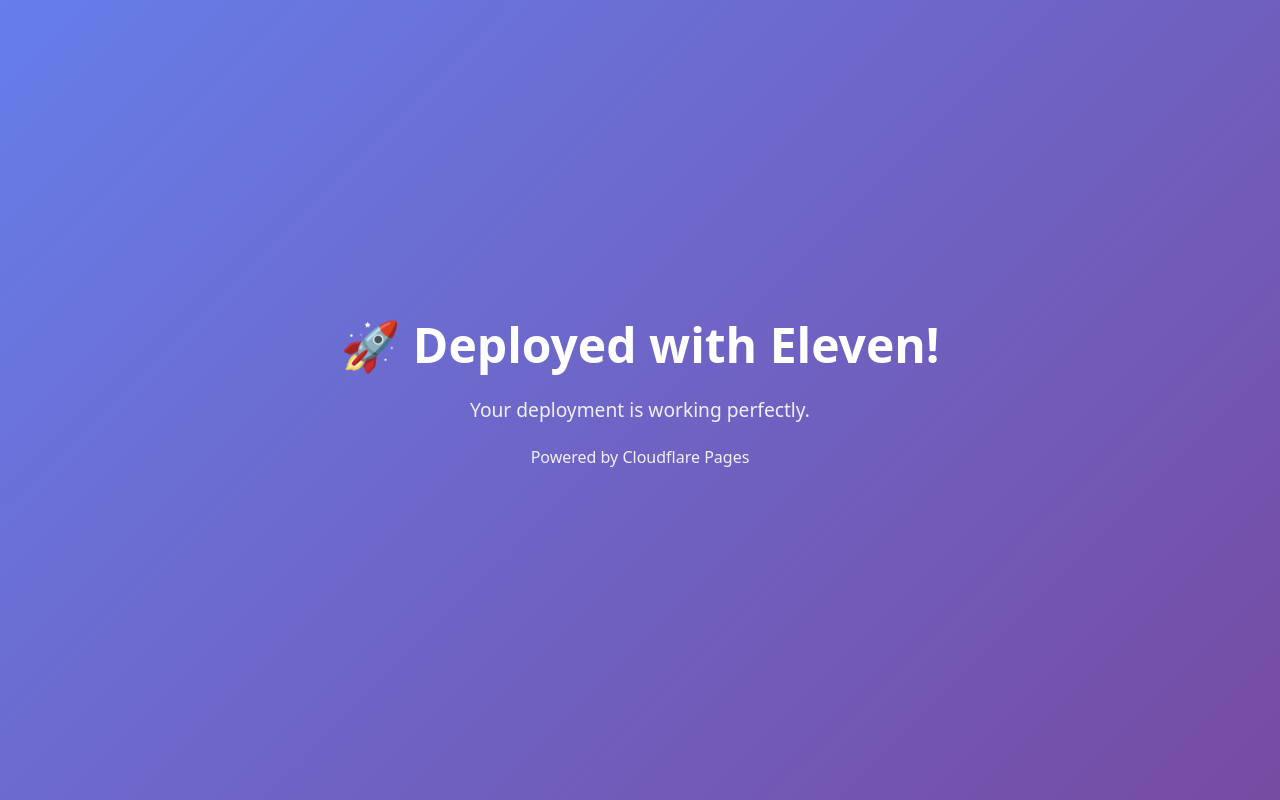
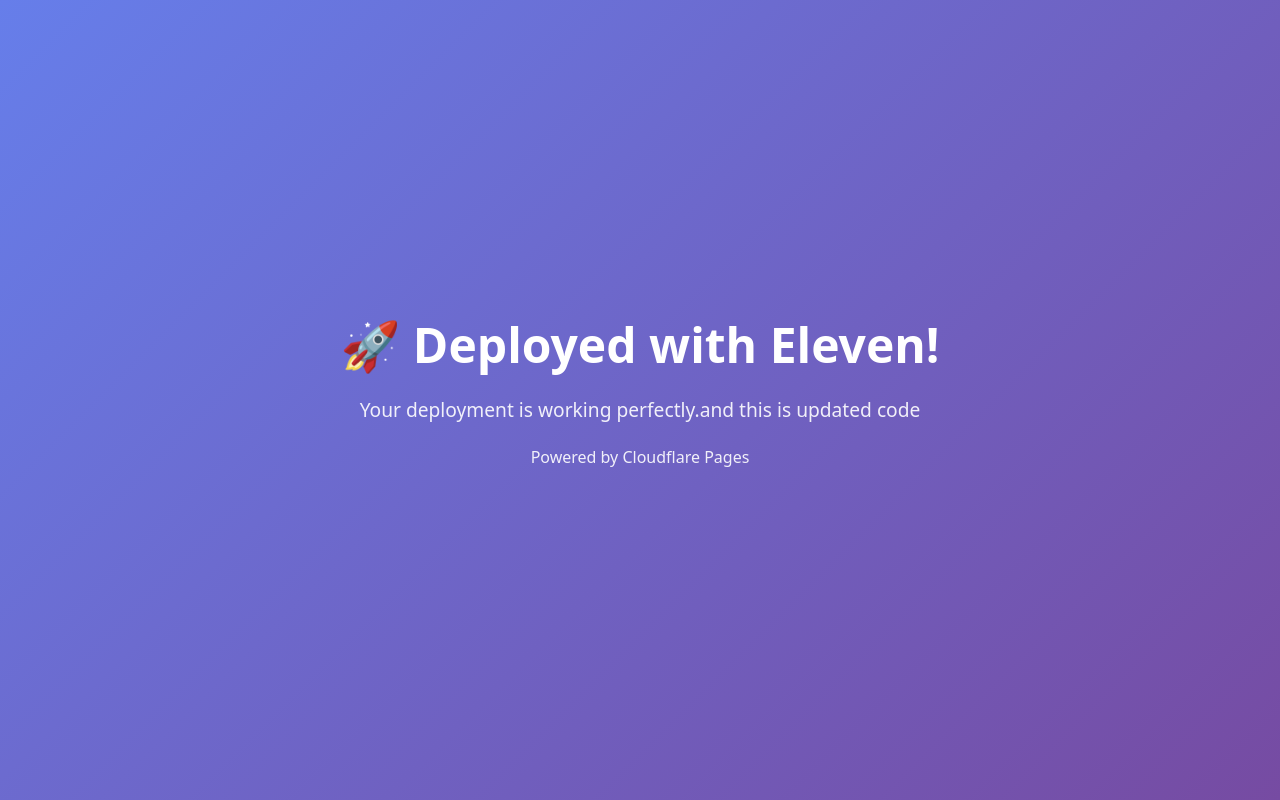
Before and after one commit to krishnaMittal23/testing-repo, a plain HTML site: page index.html in a window 1280 px wide. Drawn offline with Linux system fonts and the light colour scheme.

Commit message:
Modify deployment message in index.html
Updated deployment message to include new text.

```diff
--- a/index.html
+++ b/index.html
@@ -23,7 +23,7 @@
 <body>
   <div class="container">
     <h1>🚀 Deployed with Eleven!</h1>
-    <p>Your deployment is working perfectly.</p>
+    <p>Your deployment is working perfectly.and this is updated code</p>
     <p><small>Powered by Cloudflare Pages</small></p>
   </div>
 </body>
```
